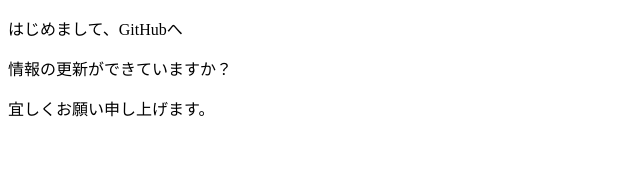
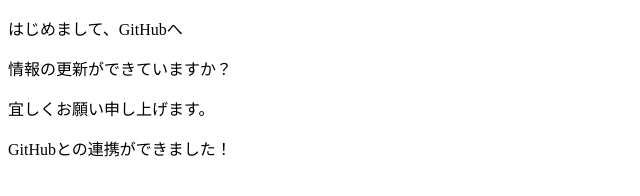
Before and after one commit to c3220439/www, a plain HTML site: page index.html in a window 1280 px wide. Shown: the whole page, without its empty margins (0-640 px from the left). Drawn offline with Linux system fonts and the light colour scheme.

Commit message:
update2023/5/31

```diff
--- a/index.html
+++ b/index.html
@@ -10,5 +10,6 @@
   <p>はじめまして、GitHubへ</p>
   <p>情報の更新ができていますか？</p>
     <p>宜しくお願い申し上げます。</p>
+    <P>GitHubとの連携ができました！</P>
 </body>
 </html>
```
